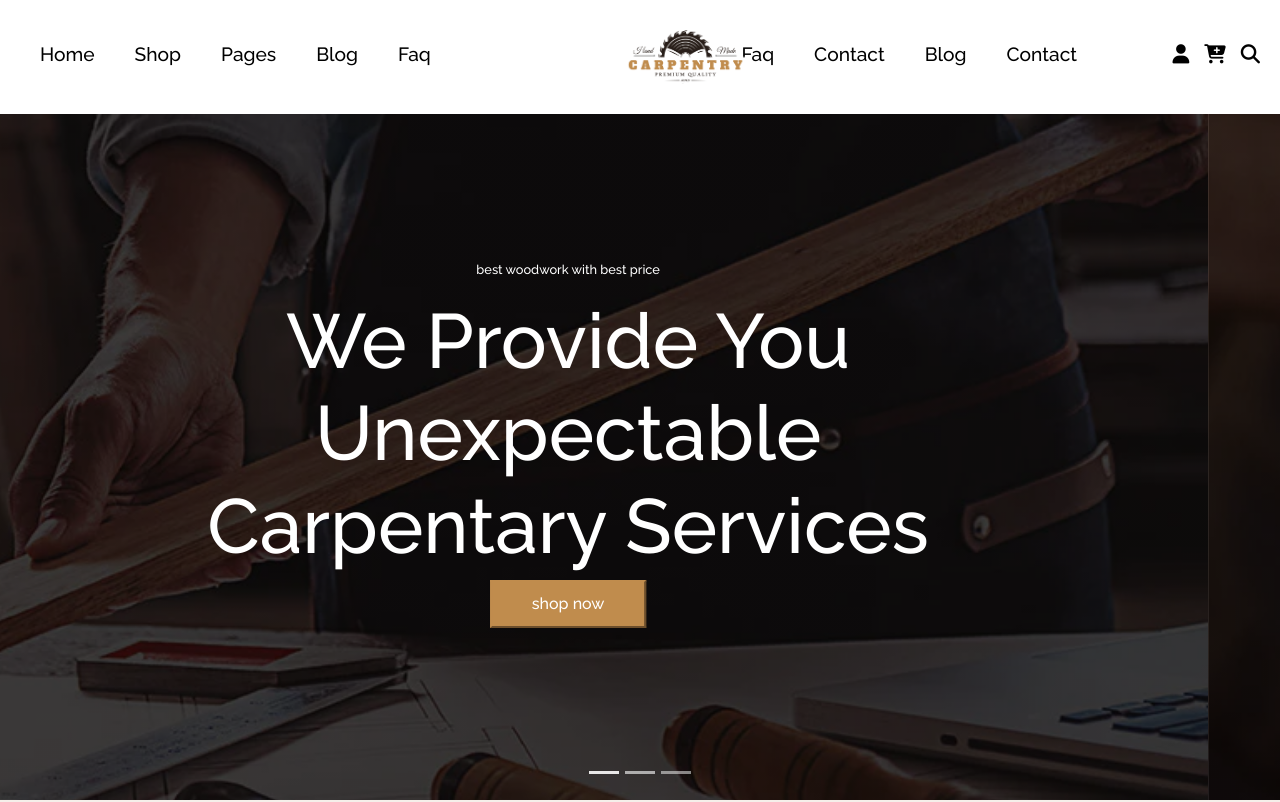
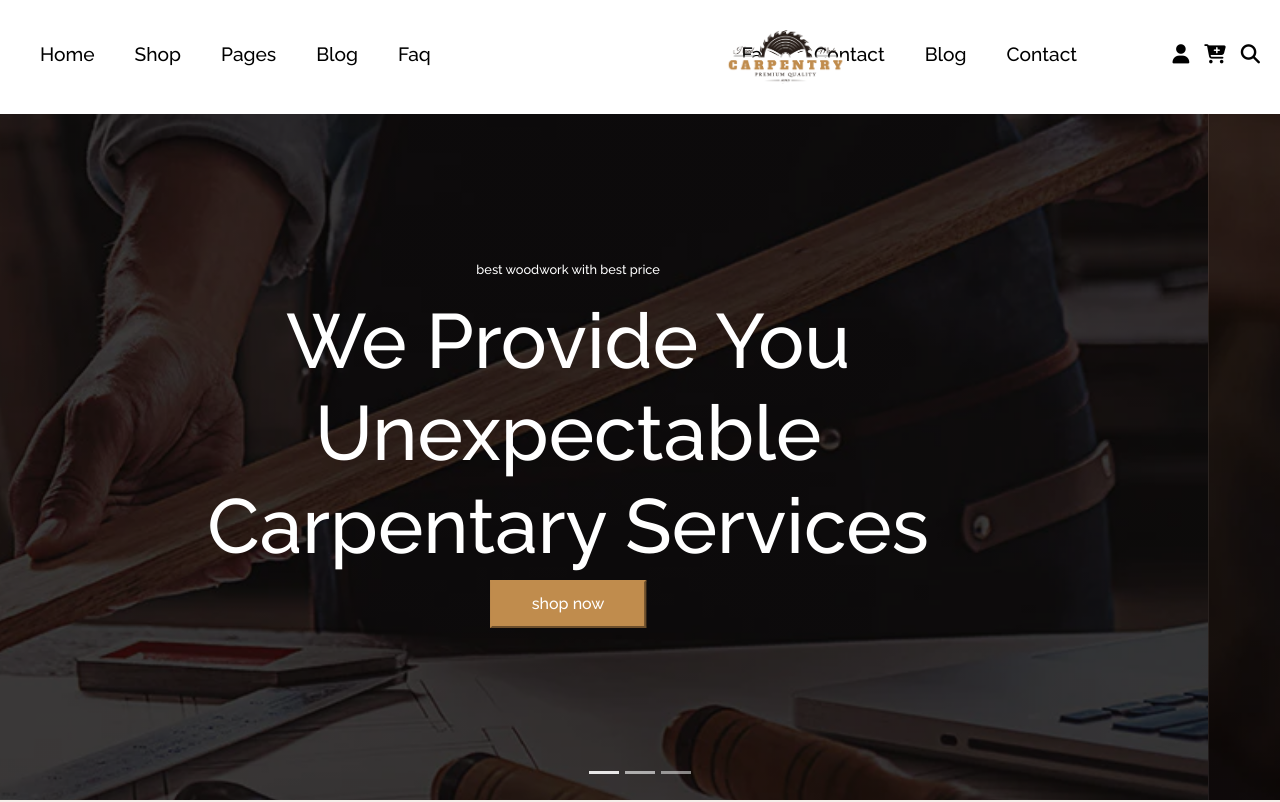
Before and after one commit to Ki-234TechWeb/woodwork, a plain HTML site: page index.html in a window 1280 px wide. Shown: the top 802 px of the page. Drawn offline with nearby package versions, Linux system fonts and the light colour scheme.

Commit message:
Update style.css

```diff
--- a/style.css
+++ b/style.css
@@ -55,7 +55,7 @@ width: 120px;
 margin:0 auto;
 align-self: center;
  justify-self: center;
-transform: translateX(100px);
+transform: translateX(200px);
 }
 
 
```
